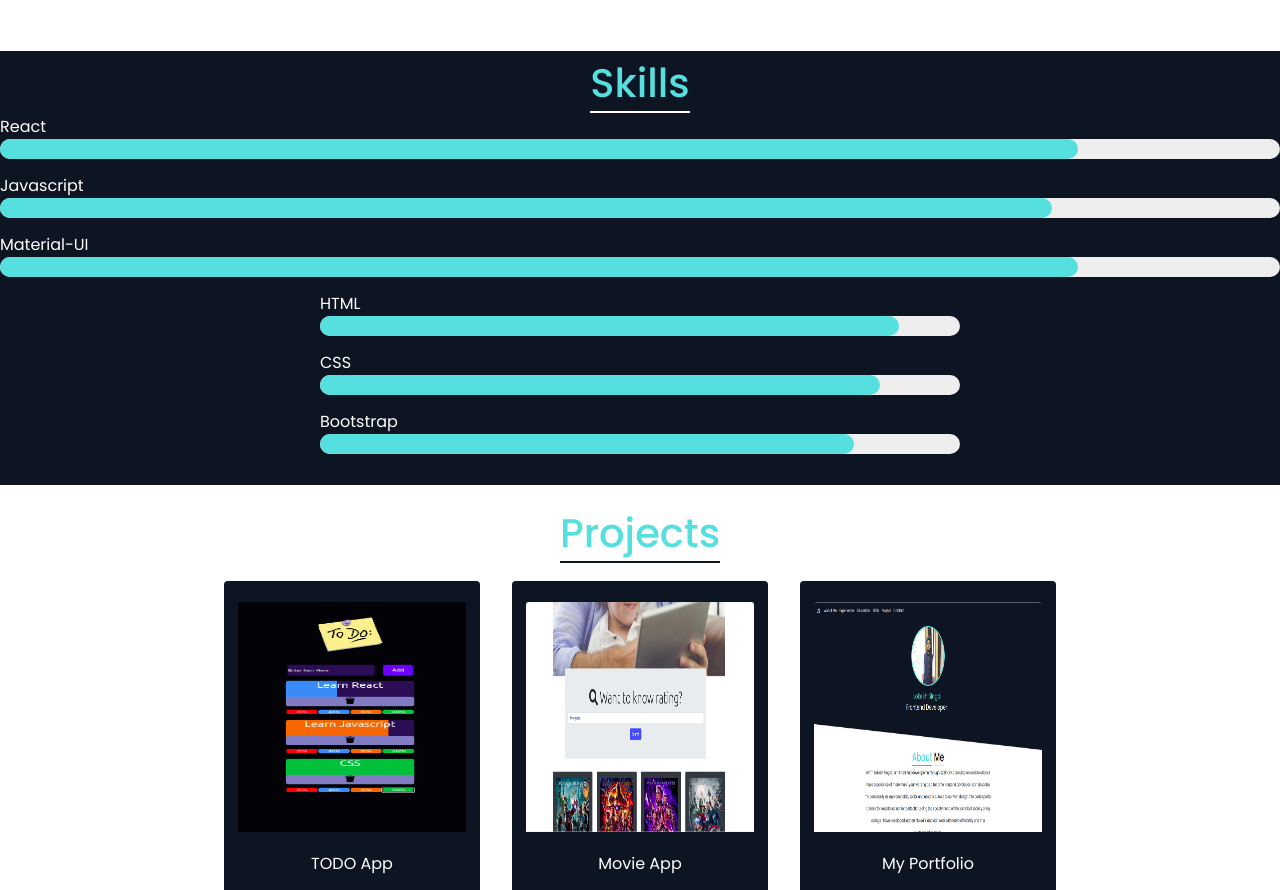
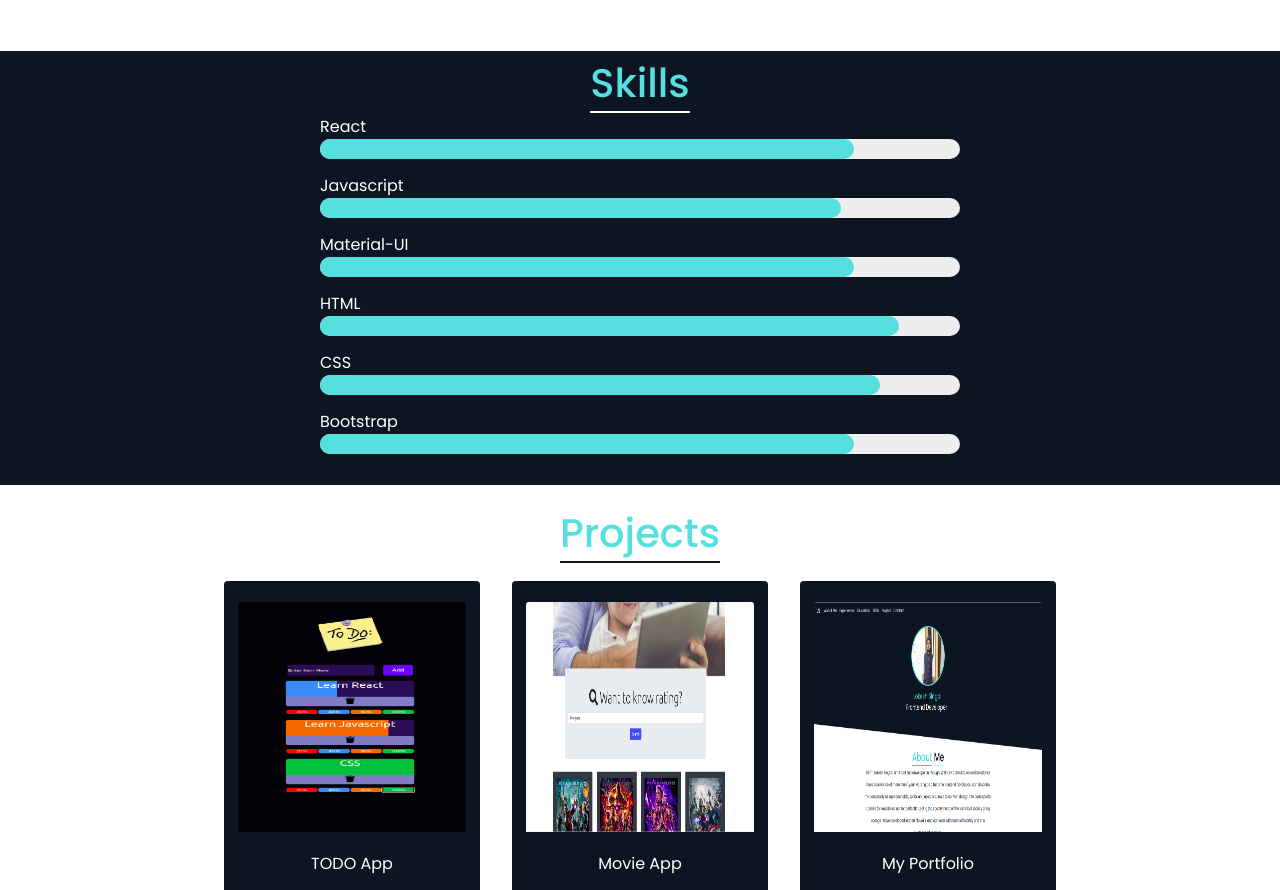
Before and after one commit to lokeshsinghal/portfolio, a React (Create React App) app: page / in a window 1280 px wide. Shown: the part 2186-3076 px from the top of the page. Built offline with nearby package versions, Linux system fonts and the light colour scheme.

Commit message:
minor changes

```diff
--- a/package.json
+++ b/package.json
@@ -44,5 +44,9 @@
   },
   "devDependencies": {
     "gh-pages": "^3.1.0"
+  },
+  "resolutions": {
+    "browserslist": "4.6.2",
+    "caniuse-lite": "1.0.30000974"
   }
 }
--- a/src/Components/Skills.jsx
+++ b/src/Components/Skills.jsx
@@ -8,6 +8,7 @@ function SkillsComponent() {
   		<div className="text-center mt-4 pt-2">
   			<h1 className="font-blue heading-border"><span className="border-bottom-white">Skills</span></h1>
 		  </div>
+      <div className="skill-center">
       <div>
           React
           <div className="bar ReactLanguage"></div>
@@ -20,7 +21,6 @@ function SkillsComponent() {
           Material-UI
           <div className="bar MaterialUI"></div>
         </div>
-      <div className="skill-center">
         <div>
           HTML
           <div className="bar htmlLanguage"></div>
```
